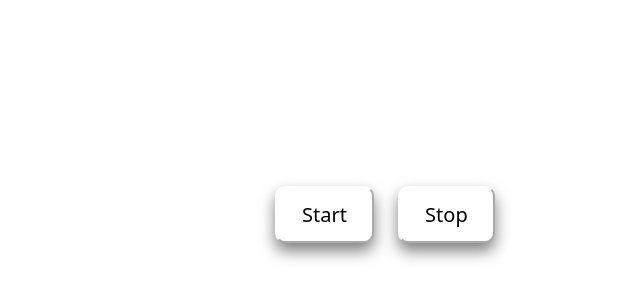
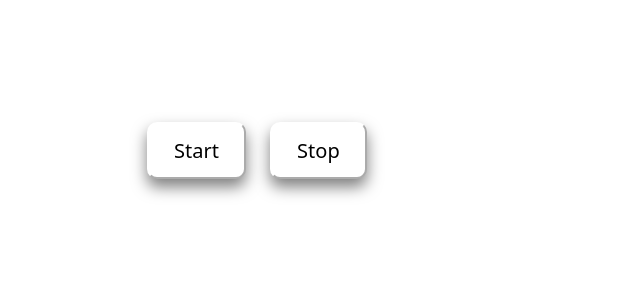
Before and after one commit to OlhaDudchenko/goit-js-hw-11-color-switch, a website built with Parcel: page src/index.html in a window 1280 px wide. Shown: the part 134-434 px from the top of the page, without its empty margins (365-1005 px from the left). Built offline with nearby package versions, Linux system fonts and the light colour scheme.

Commit message:
change buttons position

```diff
--- a/src/sass/_buttons.scss
+++ b/src/sass/_buttons.scss
@@ -1,5 +1,5 @@
 button {
-  margin-top: 25%;
+  margin-top: 20%;
   background-color: #fff;
   padding: 15px 25px;
   display: inline-block;
@@ -23,6 +23,6 @@ button:active {
 }
 
 button[data-action='start'] {
-  margin-left: 50%;
+  margin-left: 40%;
   margin-right: 20px;
 }
```
